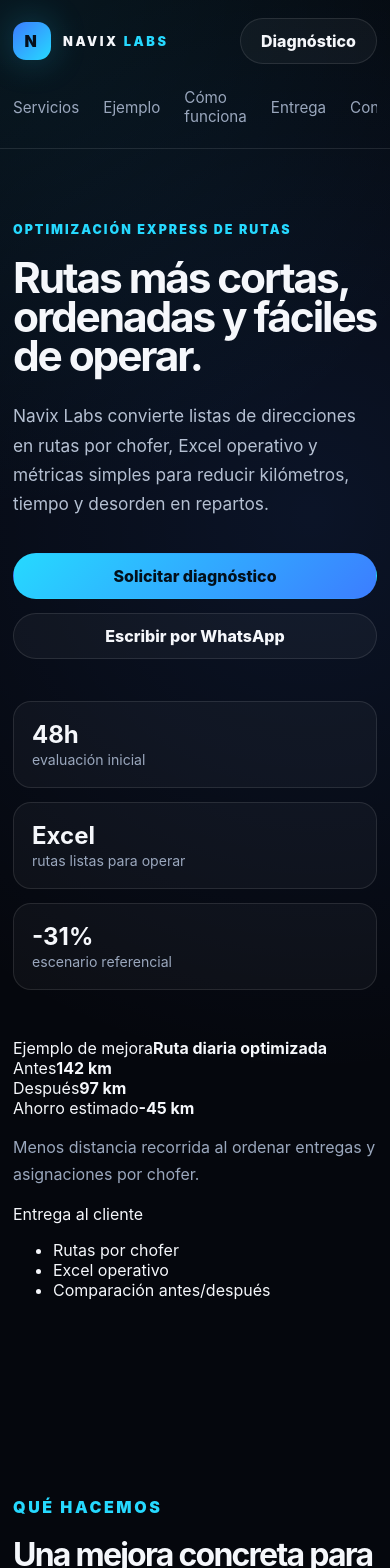
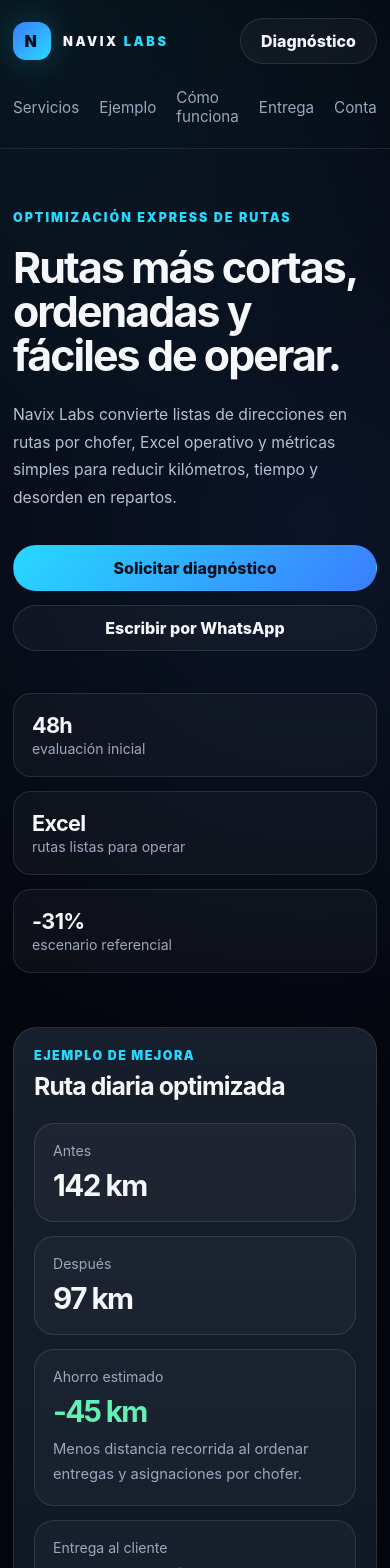
Before and after one commit to ktrnllopisa-pixel/navix-labs-next, a Next.js app: page / in a window 390 px wide. Shown: the top 1568 px of the page. Built offline with nearby package versions, Linux system fonts and the light colour scheme.

Commit message:
Update globals.css

```diff
--- a/app/globals.css
+++ b/app/globals.css
@@ -12,7 +12,7 @@
   --green: #62f0b5;
   --danger: #ff6b6b;
   --radius: 24px;
-  --shadow: 0 30px 90px rgba(0, 0, 0, 0.35);
+  --shadow: 0 28px 80px rgba(0, 0, 0, 0.34);
 }
 
 * {
@@ -53,6 +53,8 @@ img {
   width: min(1160px, calc(100% - 40px));
   margin: 0 auto;
 }
+
+/* HEADER */
 
 .siteHeader {
   position: relative;
@@ -109,6 +111,8 @@ img {
   color: var(--text);
 }
 
+/* BUTTONS */
+
 .btn {
   min-height: 46px;
   padding: 0 20px;
@@ -116,7 +120,7 @@ img {
   display: inline-flex;
   align-items: center;
   justify-content: center;
-  font-weight: 800;
+  font-weight: 850;
   border: 1px solid transparent;
   transition:
     transform 0.2s ease,
@@ -145,14 +149,16 @@ img {
   border-color: var(--line);
 }
 
+/* HERO */
+
 .hero {
-  padding: 100px 0 90px;
+  padding: 78px 0 72px;
 }
 
 .heroGrid {
   display: grid;
-  grid-template-columns: 1.04fr 0.96fr;
-  gap: 48px;
+  grid-template-columns: 0.95fr 0.85fr;
+  gap: 54px;
   align-items: center;
 }
 
@@ -167,10 +173,10 @@ img {
 
 .displayTitle {
   margin: 0;
-  max-width: 820px;
-  font-size: clamp(2.65rem, 7vw, 5.8rem);
-  line-height: 0.92;
-  letter-spacing: -0.07em;
+  max-width: 760px;
+  font-size: clamp(2.45rem, 5vw, 4.6rem);
+  line-height: 1;
+  letter-spacing: -0.055em;
 }
 
 .displayTitle span,
@@ -181,10 +187,11 @@ img {
 }
 
 .lead {
-  margin: 26px 0 0;
-  max-width: 680px;
+  margin: 24px 0 0;
+  max-width: 620px;
   color: #b5c0d2;
-  font-size: 1.08rem;
+  font-size: 1rem;
+  line-height: 1.75;
 }
 
 .heroActions {
@@ -210,7 +217,8 @@ img {
 
 .statPill strong {
   display: block;
-  font-size: 1.5rem;
+  font-size: 1.35rem;
+  letter-spacing: -0.03em;
 }
 
 .statPill span {
@@ -218,8 +226,100 @@ img {
   font-size: 0.88rem;
 }
 
+/* HERO PROOF CARD */
+
+.heroProofCard {
+  border: 1px solid var(--line);
+  border-radius: 30px;
+  padding: 28px;
+  background:
+    linear-gradient(180deg, rgba(255, 255, 255, 0.06), rgba(255, 255, 255, 0.025)),
+    #09111f;
+  box-shadow: 0 28px 90px rgba(0, 0, 0, 0.34);
+}
+
+.proofHeader {
+  display: grid;
+  gap: 8px;
+  margin-bottom: 22px;
+}
+
+.proofHeader span {
+  color: var(--cyan);
+  text-transform: uppercase;
+  letter-spacing: 0.12em;
+  font-size: 0.78rem;
+  font-weight: 900;
+}
+
+.proofHeader strong {
+  font-size: 1.55rem;
+  letter-spacing: -0.035em;
+}
+
+.proofComparison {
+  display: grid;
+  grid-template-columns: repeat(2, 1fr);
+  gap: 14px;
+  margin-bottom: 14px;
+}
+
+.proofComparison div,
+.proofSavings,
+.proofDeliverables {
+  border: 1px solid var(--line);
+  border-radius: 20px;
+  padding: 18px;
+  background: rgba(255, 255, 255, 0.035);
+}
+
+.proofComparison span,
+.proofSavings span,
+.proofDeliverables span {
+  display: block;
+  color: var(--muted);
+  font-size: 0.88rem;
+  margin-bottom: 8px;
+}
+
+.proofComparison strong {
+  display: block;
+  font-size: 2rem;
+  letter-spacing: -0.05em;
+}
+
+.proofSavings {
+  margin-bottom: 14px;
+}
+
+.proofSavings strong {
+  display: block;
+  color: var(--green);
+  font-size: 2.35rem;
+  letter-spacing: -0.055em;
+}
+
+.proofSavings p {
+  margin: 8px 0 0;
+  font-size: 0.92rem;
+}
+
+.proofDeliverables ul {
+  margin: 0;
+  padding-left: 18px;
+  color: var(--muted);
+  display: grid;
+  gap: 8px;
+}
+
+/* SECTIONS */
+
 .section {
-  padding: 88px 0;
+  padding: 72px 0;
+}
+
+.sectionCompact {
+  padding: 58px 0;
 }
 
 .sectionHeader {
@@ -235,9 +335,9 @@ img {
 
 .sectionHeader h2 {
   margin: 0;
-  font-size: clamp(2rem, 4vw, 3.5rem);
-  letter-spacing: -0.055em;
-  line-height: 1;
+  font-size: clamp(1.85rem, 3.2vw, 2.9rem);
+  letter-spacing: -0.045em;
+  line-height: 1.05;
 }
 
 .sectionHeader p {
@@ -261,6 +361,8 @@ img {
   grid-template-columns: repeat(4, 1fr);
 }
 
+/* CARDS */
+
 .card,
 .serviceCard,
 .metricCard,
@@ -276,6 +378,12 @@ img {
 
 .card {
   padding: 28px;
+}
+
+.ctaCard h2 {
+  margin-top: 0;
+  font-size: clamp(1.9rem, 3vw, 3rem);
+  letter-spacing: -0.045em;
 }
 
 .serviceCard {
@@ -308,8 +416,8 @@ img {
 
 .metricCard strong {
   display: block;
-  font-size: 2.5rem;
-  letter-spacing: -0.06em;
+  font-size: 2.25rem;
+  letter-spacing: -0.055em;
   color: var(--text);
 }
 
@@ -323,6 +431,8 @@ img {
 .metricCard p {
   margin-bottom: 0;
 }
+
+/* PROCESS */
 
 .processList {
   display: grid;
@@ -354,6 +464,8 @@ img {
 .processStep p {
   margin: 0;
 }
+
+/* OLD DASHBOARD MOCKUP - kept for compatibility if still imported somewhere */
 
 .dashboardMockup {
   border-radius: 32px;
@@ -420,9 +532,9 @@ img {
   position: relative;
   overflow: hidden;
   background:
-    linear-gradient(rgba(255,255,255,0.04) 1px, transparent 1px),
-    linear-gradient(90deg, rgba(255,255,255,0.04) 1px, transparent 1px),
-    rgba(255,255,255,0.025);
+    linear-gradient(rgba(255, 255, 255, 0.04) 1px, transparent 1px),
+    linear-gradient(90deg, rgba(255, 255, 255, 0.04) 1px, transparent 1px),
+    rgba(255, 255, 255, 0.025);
   background-size: 36px 36px;
 }
 
@@ -457,10 +569,25 @@ img {
   box-shadow: 0 0 0 8px rgba(38, 217, 255, 0.15);
 }
 
-.pinOne { left: 58px; top: 102px; }
-.pinTwo { left: 265px; top: 174px; }
-.pinThree { left: 105px; top: 210px; }
-.pinFour { right: 72px; top: 145px; }
+.pinOne {
+  left: 58px;
+  top: 102px;
+}
+
+.pinTwo {
+  left: 265px;
+  top: 174px;
+}
+
+.pinThree {
+  left: 105px;
+  top: 210px;
+}
+
+.pinFour {
+  right: 72px;
+  top: 145px;
+}
 
 .routeTable {
   margin-top: 14px;
@@ -480,21 +607,23 @@ img {
   font-size: 0.9rem;
 }
 
+/* INNER PAGES */
+
 .pageHero {
-  padding: 86px 0 54px;
+  padding: 76px 0 48px;
 }
 
 .pageHero h1 {
   margin: 0;
   max-width: 900px;
-  font-size: clamp(2.4rem, 6vw, 5rem);
-  line-height: 0.95;
-  letter-spacing: -0.065em;
+  font-size: clamp(2.25rem, 5vw, 4.2rem);
+  line-height: 1;
+  letter-spacing: -0.055em;
 }
 
 .pageHero p {
   max-width: 720px;
-  font-size: 1.08rem;
+  font-size: 1rem;
 }
 
 .industryCard,
@@ -536,8 +665,8 @@ img {
 
 .compareBox strong {
   display: block;
-  font-size: 3rem;
-  letter-spacing: -0.06em;
+  font-size: 2.75rem;
+  letter-spacing: -0.055em;
 }
 
 .compareBox.after strong {
@@ -550,124 +679,7 @@ img {
   gap: 18px;
 }
 
-.siteFooter {
-  border-top: 1px solid var(--line);
-  padding: 56px 0 26px;
-  background: rgba(0, 0, 0, 0.12);
-}
-
-.footerGrid {
-  display: grid;
-  grid-template-columns: 1.6fr 1fr 1fr 1fr;
-  gap: 28px;
-}
-
-.footerBrand {
-  display: inline-block;
-  font-weight: 950;
-  letter-spacing: 0.16em;
-  margin-bottom: 14px;
-}
-
-.siteFooter h4 {
-  margin: 0 0 14px;
-}
-
-.siteFooter a {
-  display: block;
-  color: var(--muted);
-  margin: 10px 0;
-}
-
-.siteFooter a:hover {
-  color: var(--text);
-}
-
-.footerBottom {
-  margin-top: 34px;
-  padding-top: 24px;
-  border-top: 1px solid var(--line);
-  display: flex;
-  justify-content: space-between;
-  gap: 18px;
-  color: var(--muted-2);
-  font-size: 0.9rem;
-}
-
-@media (max-width: 920px) {
-  .headerInner {
-    flex-wrap: wrap;
-    padding: 18px 0;
-  }
-
-  .navLinks {
-    order: 3;
-    width: 100%;
-    overflow-x: auto;
-    padding-bottom: 4px;
-  }
-
-  .headerAction {
-    margin-left: auto;
-  }
-
-  .heroGrid,
-  .gridTwo,
-  .gridThree,
-  .gridFour,
-  .comparison,
-  .contactOptions,
-  .footerGrid {
-    grid-template-columns: 1fr;
-  }
-
-  .hero {
-    padding-top: 70px;
-  }
-
-  .mockupGrid {
-    grid-template-columns: 1fr;
-  }
-
-  .mapPanel {
-    grid-row: auto;
-  }
-
-  .routeRow {
-    grid-template-columns: 1fr 1fr;
-  }
-
-  .heroStats {
-    grid-template-columns: 1fr;
-  }
-
-  .footerBottom {
-    flex-direction: column;
-  }
-}
-
-@media (max-width: 560px) {
-  .container {
-    width: min(100% - 26px, 1160px);
-  }
-
-  .displayTitle,
-  .pageHero h1 {
-    letter-spacing: -0.05em;
-  }
-
-  .brandText {
-    font-size: 0.8rem;
-  }
-
-  .btn {
-    width: 100%;
-  }
-
-  .heroActions {
-    width: 100%;
-  }
-}
+/* FORM */
 
 .contactForm {
   margin-top: 28px;
@@ -736,22 +748,13 @@ img {
   color: var(--muted-2);
 }
 
-.hiddenInput {
-  display: none !important;
-}
-
-.compactProcess {
-  margin-top: 26px;
-}
-
-@media (max-width: 720px) {
-  .formGrid {
-    grid-template-columns: 1fr;
-  }
-
-  .formActions .btn {
-    width: 100%;
-  }
+.formError {
+  margin: 0;
+  padding: 12px 14px;
+  border-radius: 14px;
+  color: #ffd6d6;
+  background: rgba(255, 107, 107, 0.12);
+  border: 1px solid rgba(255, 107, 107, 0.28);
 }
 
 .formSuccess {
@@ -768,6 +771,16 @@ img {
   cursor: not-allowed;
   transform: none;
 }
+
+.hiddenInput {
+  display: none !important;
+}
+
+.compactProcess {
+  margin-top: 26px;
+}
+
+/* RESULTS / DELIVERY PREVIEW */
 
 .resultsPreview {
   border-radius: 30px;
@@ -802,7 +815,7 @@ img {
 
 .resultsTopLabel h3 {
   margin: 0 0 10px;
-  font-size: 1.8rem;
+  font-size: 1.65rem;
   letter-spacing: -0.04em;
 }
 
@@ -824,7 +837,7 @@ img {
 
 .resultsMetric strong {
   display: block;
-  font-size: 2rem;
+  font-size: 1.85rem;
   letter-spacing: -0.05em;
 }
 
@@ -892,14 +905,181 @@ img {
   font-size: 0.92rem;
 }
 
+/* FOOTER */
+
+.siteFooter {
+  border-top: 1px solid var(--line);
+  padding: 56px 0 26px;
+  background: rgba(0, 0, 0, 0.12);
+}
+
+.footerGrid {
+  display: grid;
+  grid-template-columns: 1.6fr 1fr 1fr 1fr;
+  gap: 28px;
+}
+
+.footerBrand {
+  display: inline-block;
+  font-weight: 950;
+  letter-spacing: 0.16em;
+  margin-bottom: 14px;
+}
+
+.siteFooter h4 {
+  margin: 0 0 14px;
+}
+
+.siteFooter a {
+  display: block;
+  color: var(--muted);
+  margin: 10px 0;
+}
+
+.siteFooter a:hover {
+  color: var(--text);
+}
+
+.footerBottom {
+  margin-top: 34px;
+  padding-top: 24px;
+  border-top: 1px solid var(--line);
+  display: flex;
+  justify-content: space-between;
+  gap: 18px;
+  color: var(--muted-2);
+  font-size: 0.9rem;
+}
+
+/* RESPONSIVE */
+
 @media (max-width: 920px) {
+  .headerInner {
+    flex-wrap: wrap;
+    padding: 18px 0;
+  }
+
+  .navLinks {
+    order: 3;
+    width: 100%;
+    overflow-x: auto;
+    padding-bottom: 4px;
+    gap: 20px;
+  }
+
+  .headerAction {
+    margin-left: auto;
+  }
+
+  .hero {
+    padding: 58px 0 58px;
+  }
+
+  .heroGrid,
+  .gridTwo,
+  .gridThree,
+  .gridFour,
+  .comparison,
+  .contactOptions,
+  .footerGrid,
   .resultsTop,
   .resultsBody {
     grid-template-columns: 1fr;
   }
 
+  .displayTitle {
+    font-size: clamp(2.25rem, 10vw, 3.35rem);
+    line-height: 1.02;
+    letter-spacing: -0.045em;
+  }
+
+  .lead {
+    font-size: 0.98rem;
+  }
+
+  .proofComparison {
+    grid-template-columns: 1fr;
+  }
+
+  .mockupGrid {
+    grid-template-columns: 1fr;
+  }
+
+  .mapPanel {
+    grid-row: auto;
+  }
+
+  .routeRow,
   .resultsTableHead,
   .resultsTableRow {
     grid-template-columns: 1fr 1fr;
   }
+
+  .heroStats {
+    grid-template-columns: 1fr;
+  }
+
+  .footerBottom {
+    flex-direction: column;
+  }
 }
+
+@media (max-width: 720px) {
+  .formGrid {
+    grid-template-columns: 1fr;
+  }
+
+  .formActions .btn,
+  .heroActions .btn {
+    width: 100%;
+  }
+}
+
+@media (max-width: 560px) {
+  .container {
+    width: min(100% - 26px, 1160px);
+  }
+
+  .displayTitle {
+    font-size: clamp(2.1rem, 11vw, 3rem);
+  }
+
+  .displayTitle,
+  .pageHero h1 {
+    letter-spacing: -0.045em;
+  }
+
+  .pageHero h1 {
+    font-size: clamp(2rem, 10vw, 3rem);
+  }
+
+  .brandText {
+    font-size: 0.8rem;
+  }
+
+  .heroProofCard {
+    padding: 20px;
+    border-radius: 24px;
+  }
+
+  .proofComparison strong,
+  .proofSavings strong {
+    font-size: 1.85rem;
+  }
+
+  .section {
+    padding: 54px 0;
+  }
+
+  .sectionCompact {
+    padding: 46px 0;
+  }
+
+  .metricCard strong {
+    font-size: 2rem;
+  }
+
+  .compareBox strong {
+    font-size: 2.25rem;
+  }
+}
```
